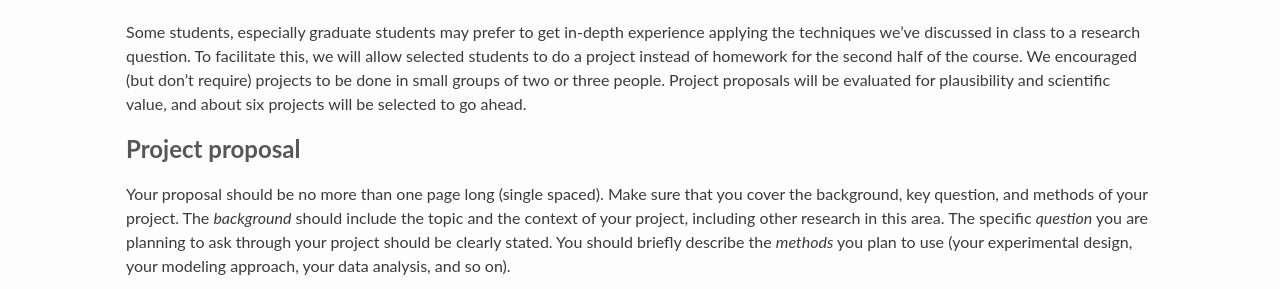
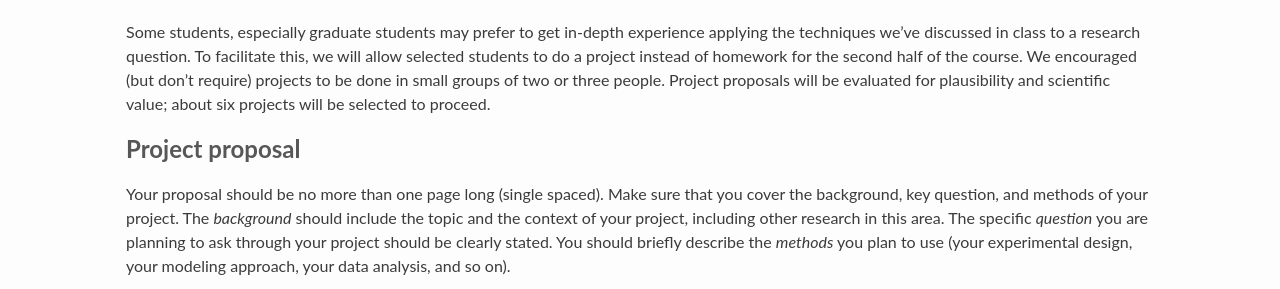
Before and after one commit to stanford-cocolab/cocolab.stanford.edu, a Jekyll site: the page built from psych204-fall2018.md, in a window 1280 px wide and 900 px high, scrolled down 4767 px. Shown: the part 238-527 px from the top of the window. Built offline with Jekyll 4.4.1, drawn with Linux system fonts in a browser that asks for light colours; Markdown is read by kramdown in place of the engine named in the settings; a script that is not in the unit is left out; our own code applies the rules of GitHub Pages for plain Markdown files.

Commit message:
tweaks to syllabus

```diff
--- a/psych204-fall2018.md
+++ b/psych204-fall2018.md
@@ -307,7 +307,7 @@ Catch up. Project presentations!
 Some students, especially graduate students may prefer to get in-depth experience applying the techniques we've discussed in class to a research question.
 To facilitate this, we will allow selected students to do a project instead of homework for the second half of the course.
 We encouraged (but don't require) projects to be done in small groups of two or three people.
-Project proposals will be evaluated for plausibility and scientific value, and about six projects will be selected to go ahead.
+Project proposals will be evaluated for plausibility and scientific value; about six projects will be selected to proceed.
 
 <!--
 In choosing a project, you should draw on your own
```
